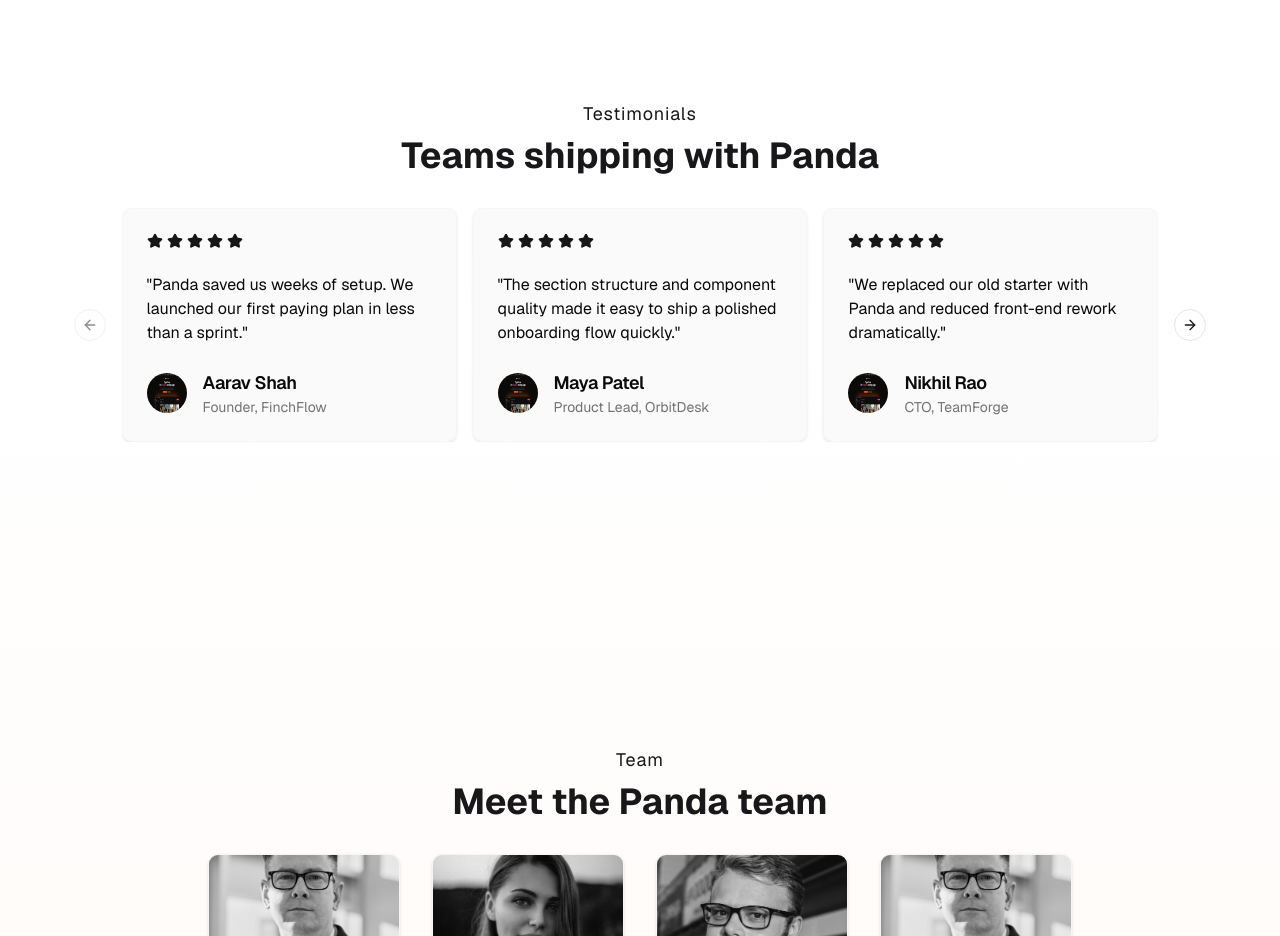
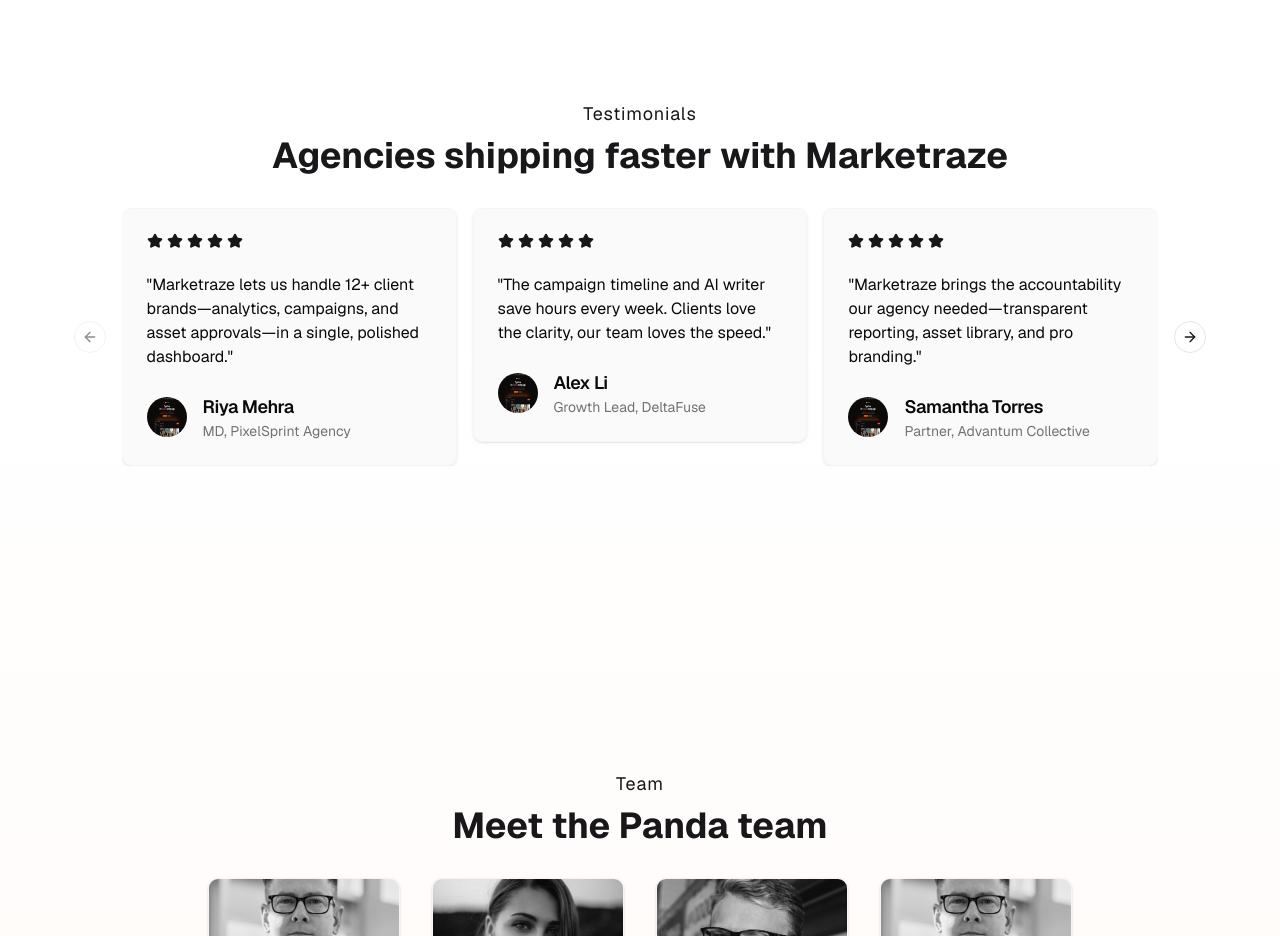
Before and after one commit to chiragbidx/launchpad-uuw, a Next.js app: page / in a window 1280 px wide. Shown: the part 4360-5296 px from the top of the page. Built offline with nearby package versions, Linux system fonts and the light colour scheme.

Commit message:
Marketraze testimonials update

```diff
--- a/components/home/LayoutTestimonialSection.tsx
+++ b/components/home/LayoutTestimonialSection.tsx
@@ -27,53 +27,44 @@
 const reviewList: ReviewProps[] = [
   {
     image: "/demo-img.jpg",
-    name: "Aarav Shah",
-    userName: "Founder, FinchFlow",
+    name: "Riya Mehra",
+    userName: "MD, PixelSprint Agency",
     comment:
-      "Panda saved us weeks of setup. We launched our first paying plan in less than a sprint.",
+      "Marketraze lets us handle 12+ client brands—analytics, campaigns, and asset approvals—in a single, polished dashboard.",
     rating: 5.0,
   },
   {
     image: "/demo-img.jpg",
-    name: "Maya Patel",
-    userName: "Product Lead, OrbitDesk",
+    name: "Alex Li",
+    userName: "Growth Lead, DeltaFuse",
     comment:
-      "The section structure and component quality made it easy to ship a polished onboarding flow quickly.",
-    rating: 4.8,
-  },
-
-  {
-    image: "/demo-img.jpg",
-    name: "Nikhil Rao",
-    userName: "CTO, TeamForge",
-    comment:
-      "We replaced our old starter with Panda and reduced front-end rework dramatically.",
+      "The campaign timeline and AI writer save hours every week. Clients love the clarity, our team loves the speed.",
     rating: 4.9,
   },
   {
     image: "/demo-img.jpg",
-    name: "Emma Brooks",
-    userName: "Head of Growth, Nimbus",
+    name: "Samantha Torres",
+    userName: "Partner, Advantum Collective",
     comment:
-      "The default layout is conversion-friendly and easy to adapt to our brand.",
+      "Marketraze brings the accountability our agency needed—transparent reporting, asset library, and pro branding.",
     rating: 5.0,
   },
   {
     image: "/demo-img.jpg",
-    name: "Daniel Kim",
-    userName: "Engineering Manager, PulseOps",
+    name: "Yash Patel",
+    userName: "Founder, MetaMakers",
     comment:
-      "Great developer ergonomics. New engineers onboarded fast and started shipping immediately.",
-    rating: 5.0,
+      "Highly recommend for any consultancy juggling multiple brands and client expectations!",
+    rating: 4.8,
   },
   {
     image: "/demo-img.jpg",
-    name: "Sofia Green",
-    userName: "Founder, LaunchPad AI",
+    name: "Priya Anand",
+    userName: "Director, Marquix Labs",
     comment:
-      "Exactly what we needed for an MVP: clean code, strong UI, and a sensible section flow.",
-    rating: 4.9,
-  },
+      "AI automations elevate our campaigns while keeping everything organized. Marketraze is the new standard.",
+    rating: 5.0,
+  }
 ];
 
 export const LayoutTestimonialSection = () => {
@@ -85,7 +76,7 @@
         </h2>
 
         <h2 className="text-3xl md:text-4xl text-center font-bold mb-4">
-          Teams shipping with Panda
+          Agencies shipping faster with Marketraze
         </h2>
       </div>
 
@@ -104,11 +95,9 @@
               <Card className="bg-muted/50 dark:bg-card">
                 <CardContent className="pt-6 pb-0">
                   <div className="flex gap-1 pb-6">
-                    <Star className="size-4 fill-primary text-primary" />
-                    <Star className="size-4 fill-primary text-primary" />
-                    <Star className="size-4 fill-primary text-primary" />
-                    <Star className="size-4 fill-primary text-primary" />
-                    <Star className="size-4 fill-primary text-primary" />
+                    {Array.from({ length: Math.round(review.rating) }).map((_, i) => (
+                      <Star key={i} className="size-4 fill-primary text-primary" />
+                    ))}
                   </div>
                   {`"${review.comment}"`}
                 </CardContent>
@@ -117,7 +106,7 @@
                   <div className="flex flex-row items-center gap-4">
                     <Avatar>
                       <AvatarImage src={review.image} alt={review.name} />
-                      <AvatarFallback>SV</AvatarFallback>
+                      <AvatarFallback>{review.name[0]}</AvatarFallback>
                     </Avatar>
 
                     <div className="flex flex-col">
```
